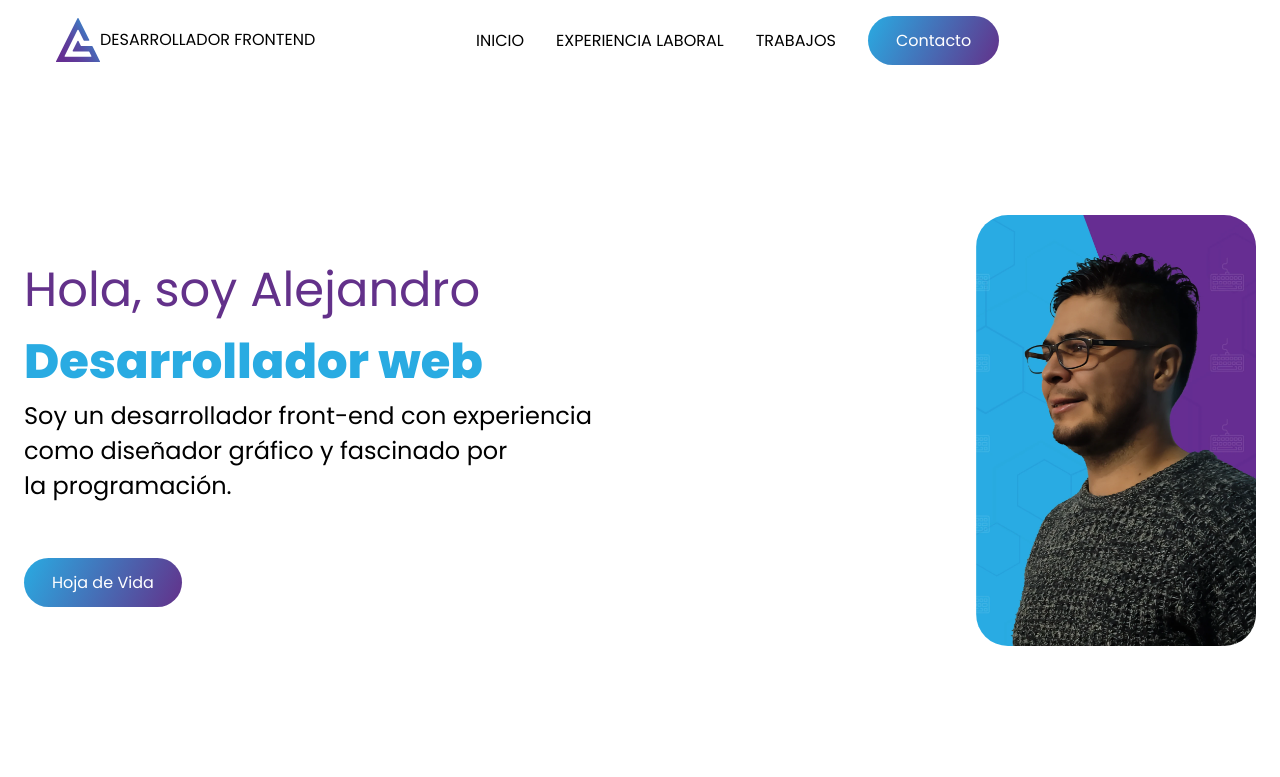
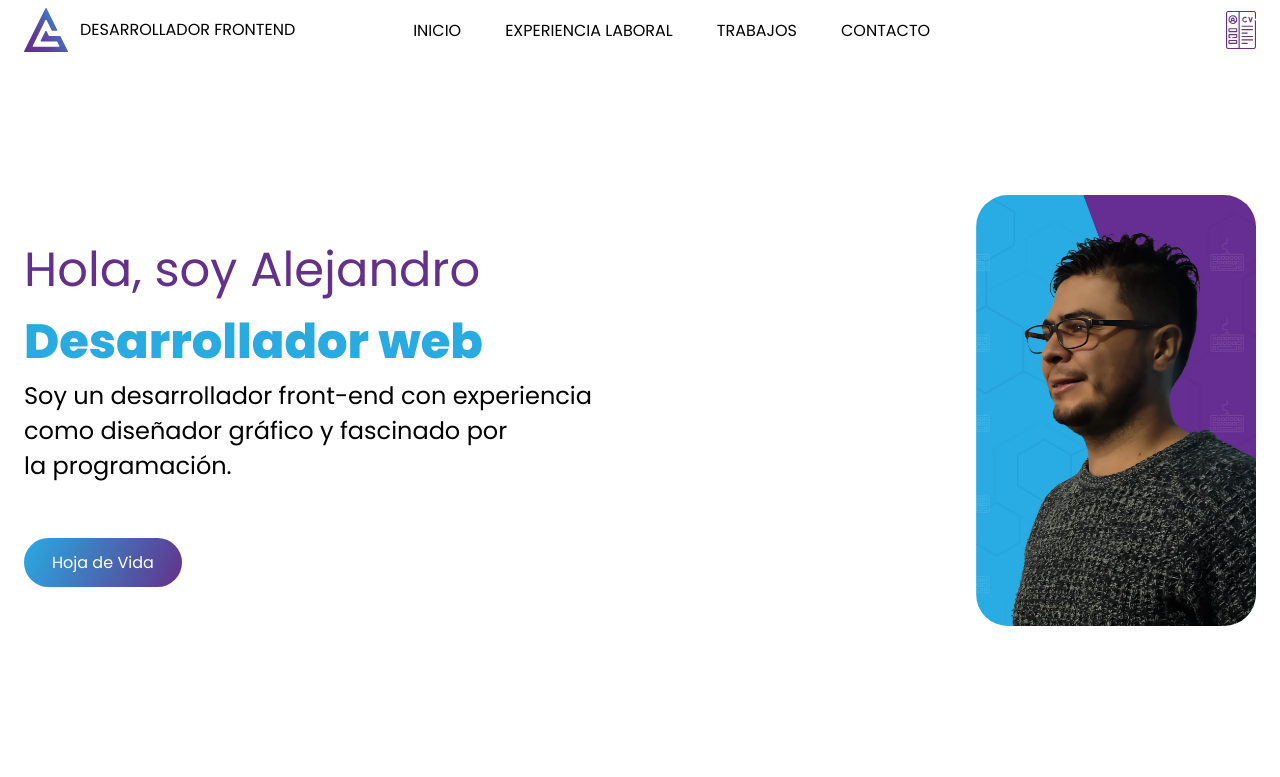
Before and after one commit to alejox/portfolio, a React (Vite) app: page / in a window 1280 px wide. Shown: the top 777 px of the page. Built offline with nearby package versions, Linux system fonts and the light colour scheme.

Commit message:
add changes

```diff
--- a/package.json
+++ b/package.json
@@ -1,5 +1,4 @@
 {
-  "homepage": "https://alejoxcode.com",
   "name": "portfolio",
   "private": true,
   "version": "0.0.0",
@@ -13,6 +12,8 @@
     "deploy": "gh-pages -d build"
   },
   "dependencies": {
+    "@emailjs/browser": "^4.1.0",
+    "emailjs": "^4.0.3",
     "js-file-download": "^0.4.12",
     "lottie-react": "^2.4.0",
     "react": "^18.2.0",
--- a/src/components/Footer/Footer.jsx
+++ b/src/components/Footer/Footer.jsx
@@ -1,71 +1,67 @@
 import "./Footer.scss";
+import { useRef } from "react";
+import emailjs from "@emailjs/browser";
 import contact from "../../lotties/contact.json";
 import Lottie from "lottie-react";
-import { useForm } from "react-hook-form";
+
 const Footer = () => {
-  const {
-    register,
-    formState: { errors },
-    handleSubmit,
-  } = useForm();
+  const form = useRef();
 
-  const onSubmit = (data) => {
-    console.log(data);
+  const sendEmail = (e) => {
+    e.preventDefault();
+
+    emailjs
+      .sendForm("service_ek3diww", "template_aofdyws", form.current, {
+        publicKey: "rZBu42q5QH1qkNnvB",
+      })
+
+      .then(
+        () => {
+          console.log("SUCCESS!");
+          form.current.reset();
+          alert('Mensaje enviado correctamente')
+        },
+        (error) => {
+          console.log("FAILED...", error.text);
+        }
+      );
   };
 
   return (
     <footer className="footer">
       <h2>CONTACTO</h2>
-      <form className="footer__content" onSubmit={handleSubmit(onSubmit)}>
+
+      <form className="footer__content" ref={form} onSubmit={sendEmail}>
         <div className="footer__inputs">
           <div className="footer__field">
             <label htmlFor="name">Nombre</label>
             <input
+              placeholder="¿Cuál es tu nombre?"
+              id="name"
               type="text"
-              placeholder="Nombre"
-              id="name"
-              {...register("nombre", {
-                required: true,
-              })}
+              name="user_name"
             />
-            {errors.nombre?.type === "required" && (
-              <p className="footer__error">El campo nombre es requerido</p>
-            )}
           </div>
           <div className="footer__field">
-            <label htmlFor="email">Correo</label>
+            <label htmlFor="email">Email</label>
             <input
+              placeholder="¿Cual es tu correo?"
+              id="email"
               type="email"
-              placeholder="Correo"
-              id="email"
-              {...register("email", { required: true, pattern:/[a-z0-9!#$%&'*+/=?^_`{|}~-]+(?:\.[a-z0-9!#$%&'*+/=?^_`{|}~-]+)*@(?:[a-z0-9](?:[a-z0-9-]*[a-z0-9])?\.)+[a-z0-9](?:[a-z0-9-]*[a-z0-9])?/g })}
+              name="user_email"
             />
-            {errors.email?.type === 'required' && <p className="footer__error">El campo email es requerido</p>}
-            {errors.email?.type === 'pattern' && <p className="footer__error">El formato del email es incorrecto</p>}
-          </div>
-          <div className="footer__field">
-            <label htmlFor="phone">Teléfono</label>
-            <input
-              type="tel"
-              placeholder="Teléfono"
-              id="phone"
-              {...register("telefono", { required: true, valueAsNumber: true })}
-            />
-            {errors.telefono?.type === 'required' && <p className="footer__error">El campo Teléfono es requerido</p>}
           </div>
           <div className="footer__field">
             <label htmlFor="message">Mensaje</label>
             <textarea
-              name=""
               id="message"
-              placeholder="Mensaje"
-              cols="30"
-              rows="10"
-              {...register("mensaje")}
-            ></textarea>
+              name="message"
+              placeholder="¿Cual es tu mensaje?"
+            />
           </div>
-          <input className="btn" type="submit" value="Enviar" />
+          <input className="btn" type="submit" value="Send" />
         </div>
+
         <div className="footer__lottie">
           <Lottie animationData={contact} />
         </div>
--- a/src/components/NavBar/NavBar.jsx
+++ b/src/components/NavBar/NavBar.jsx
@@ -3,6 +3,7 @@ import "./NavBar.scss";
 import Logo from "../icons/logo";
 import close from "../icons/close.svg";
 import menubar from "../icons/menu-hamburguesa.svg";
+import cv from "../icons/cv.svg";
 
 const NavBar = () => {
   const navRef = useRef();
@@ -11,25 +12,32 @@ const NavBar = () => {
     navRef.current.classList.toggle("responsive_nav");
   };
   return (
-    <header className="navbar" ref={navRef}>
-      <div className="navbar__brand">
+    <header>
+      <div>
         <Logo width={44} />
         <p>DESARROLLADOR FRONTEND</p>
       </div>
-      <nav>
+      <nav ref={navRef}>
         <a href="/#">INICIO</a>
         <a href="/#">EXPERIENCIA LABORAL</a>
         <a href="/#">TRABAJOS</a>
-        <a href="#/" className="btn">
-          Contacto
-        </a>
+        <a href="#/">CONTACTO</a>
         <button className="nav-btn nav-close-btn" onClick={showNavbar}>
           <img src={close} alt="" />
         </button>
       </nav>
-      <button className="nav-btn" onClick={showNavbar}>
-        <img src={menubar} alt="" />
-      </button>
+      <button className="nav-btn" onClick={showNavbar}><img src={menubar} alt="" /></button>
+
+      <a
+        className="cv"
+        href="CVAlejandroGrajales.pdf"
+        target="_blank"
+        rel="noopener noreferrer"
+        download="CVAlejandroGrajales.pdf"
+        title="Descarga mi hoja de vida"
+      >
+        <img width={30} src={cv} alt="" />
+      </a>
     </header>
   );
 };
--- a/src/components/NavBar/NavBar.scss
+++ b/src/components/NavBar/NavBar.scss
@@ -1,38 +1,35 @@
+@import "../../styles/variables";
+
 header {
   display: flex;
   align-items: center;
   justify-content: space-between;
-	height: 80px;
-	padding: 0 2rem;
-	background-color: var(--mainColor);
-	color: var(--textColor);
-
+  height: 60px;
   .nav-btn {
     padding: 5px;
     cursor: pointer;
     background: transparent;
     border: none;
     outline: none;
-		color: var(--textColor);
     visibility: hidden;
     opacity: 0;
     font-size: 1.8rem;
     width: 32px;
+    @media only screen and (max-width: 1024px) {
+      visibility: visible;
+      opacity: 1;
+    }
   }
 
   div,
   nav {
     display: flex;
     align-items: center;
-	}
-
-	@media only screen and (max-width: 1024px) {
-		.nav-btn {
-			visibility: visible;
-			opacity: 1;
+    gap: 12px;
   }
 
   nav {
+    @media only screen and (max-width: 1024px) {
       position: fixed;
       top: -100vh;
       left: 0;
@@ -43,14 +40,14 @@ header {
       align-items: center;
       justify-content: center;
       gap: 1.5rem;
-
+      background-color: #fff;
       transition: 1s;
 
-			.responsive_nav {
+      &.responsive_nav {
         transform: translateY(100vh);
       }
 
-			.nav-close-btn {
+      &.nav-close-btn {
         position: absolute;
         top: 2rem;
         right: 2rem;
@@ -61,6 +58,11 @@ header {
       }
     }
   }
+  .cv{
+    @media (max-width:1024px) {
+      display: none;
+    }
+  }
 }
 
 nav a {
@@ -69,6 +71,6 @@ nav a {
   text-decoration: none;
 
   &:hover {
-		color: var(--secondaryColor);
+    color: $secondary;
   }
 }
```
Also changed, not shown: vite.config.js (+4 -4 lines), src/components/icons/cv.svg (added), 1 other file (tests, documents, lock files or other folders). Lines whose indentation alone changed are shown as unchanged.
